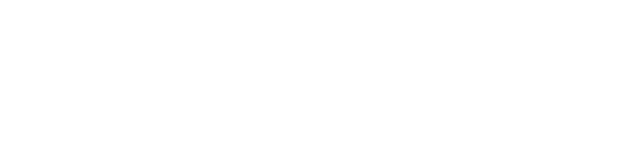
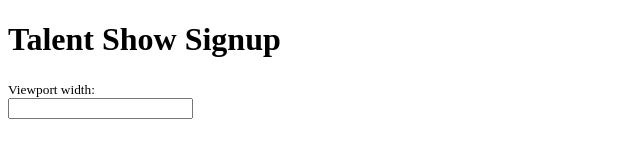
Before and after one commit to NinjaNailo/SBA.316.DOM, a plain HTML site: page index.html in a window 1280 px wide. Shown: the whole page, without its empty margins (0-640 px from the left). Drawn offline with Linux system fonts and the light colour scheme.

```diff
--- a/index.html
+++ b/index.html
@@ -3,9 +3,14 @@
 <head>
     <meta charset="UTF-8">
     <meta name="viewport" content="width=device-width, initial-scale=1.0">
-    <title>Document</title>
+    <title>Talent Show Signup</title>
 </head>
 <body>
+    <h1>Talent Show Signup</h1>
+    <small id="viewport">Viewport width: </small>
+    <form id="signupForm">
+        <input
+        id="nameInput"
   <script src="script.js"></script>
 </body>
 </html>
```
